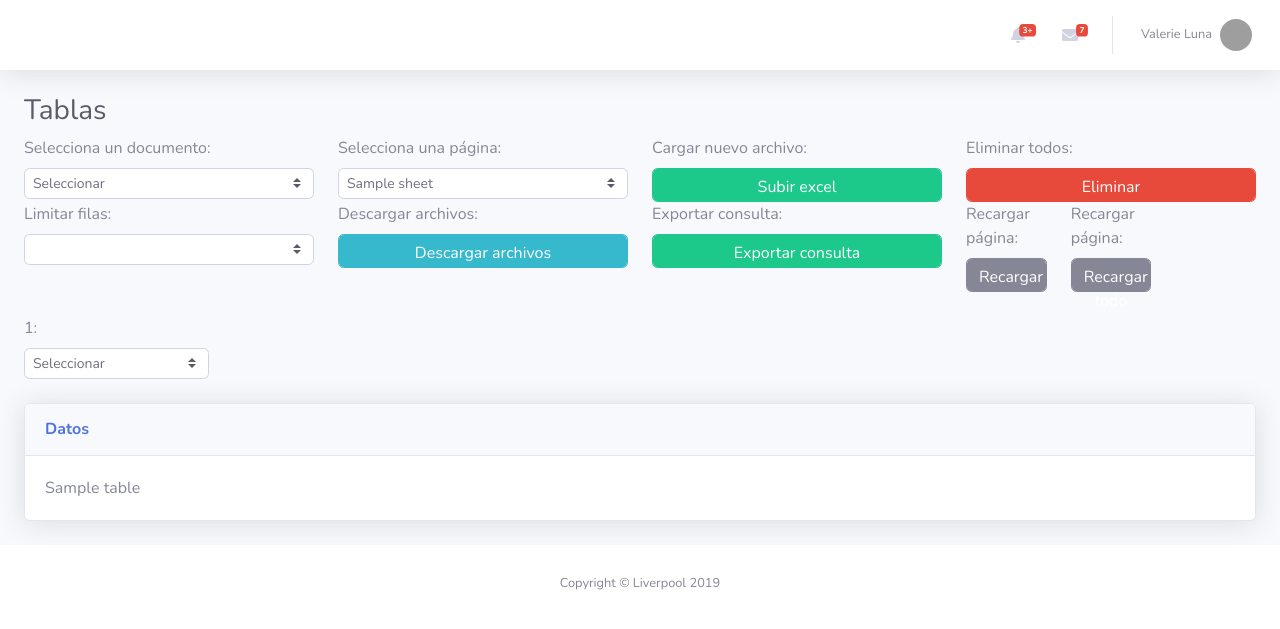
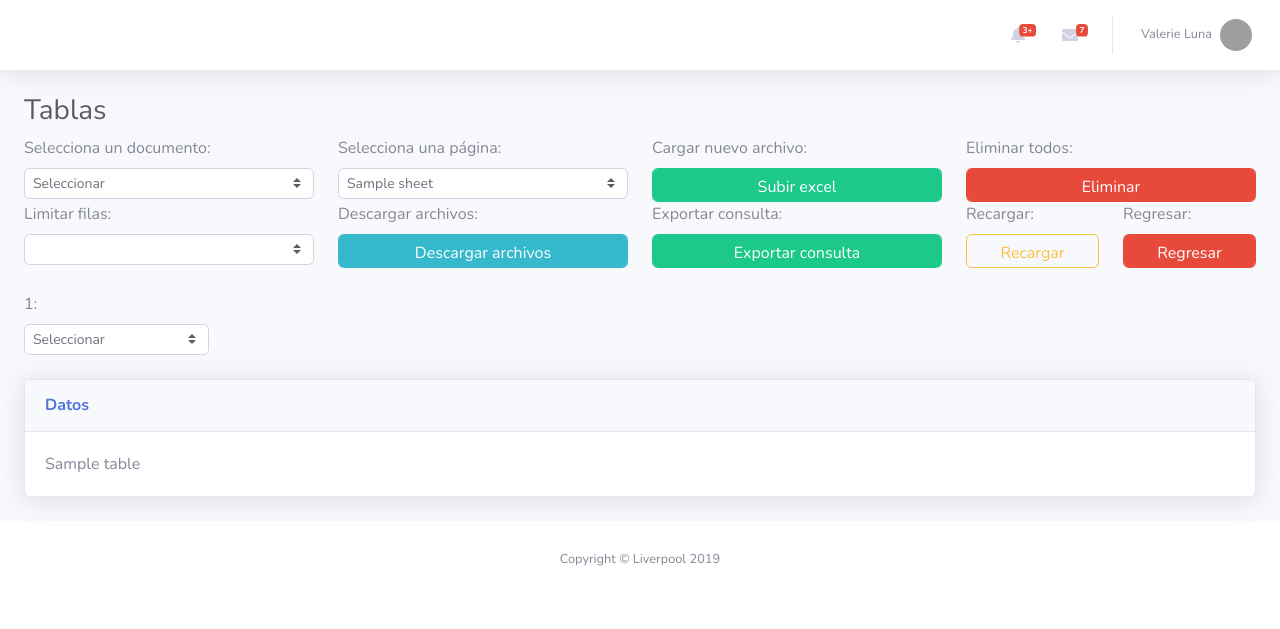
Before and after one commit to Ivan252512/excel_liverpool_google, a Flask app: template templates/tables.html in a window 1280 px wide. Shown: the top 629 px of the page. Run offline with Flask 2, Linux system fonts and the light colour scheme; the template is opened without the code that fills it: most values are stand-ins (such as "Sample title", 1, 10 or a date in 2020); parts of the project's set-up code (start-up, migrations or seed data) failed here and were passed over; some libraries are stand-ins or nearby versions; grey boxes are pictures that could not be loaded.

Commit message:
mejora filtros

```diff
--- a/application.py
+++ b/application.py
@@ -27,7 +27,7 @@ documents_collection = pymongo.collection.Collection(db, 'documents')
 excels = {'seleccionar' : pd.read_excel("Seleccionar.xlsx", None)}
 
 for i in documents_collection.find({}):
-    excels[i['name']] = pd.read_excel("https://liverpoolexcel.s3-us-west-1.amazonaws.com//tmp/"+i['name'], None)
+    excels[i['name']] = pd.read_excel("https://liverpoolexcel.s3-us-west-1.amazonaws.com//tmp/"+i['name'], None, dtype=str)
 
 class Excel:
     def __init__(self, name):
@@ -70,10 +70,7 @@ class Excel:
             if len(filters)<1:
                 return df, 500
             for i in filters.keys():
-                if filters[i].isnumeric() and filters[i][0]!=0:
-                    df =  df.loc[df[i] == int(filters[i])]
-                else:
-                    df =  df.loc[df[i] == filters[i]]
+                df =  df.loc[df[i] == filters[i]]
             return df, 200
         return df, 500
 
@@ -188,6 +185,7 @@ def load_database():
         f.save(os.path.join(UPLOAD_FOLDER, f.filename))
         upload_file(f"/tmp/{f.filename}", AWS_BUCKET_NAME)
         os.remove(f"/tmp/{f.filename}")
+        excels[f.filename] = pd.read_excel("https://liverpoolexcel.s3-us-west-1.amazonaws.com//tmp/"+f.filename, None, dtype=str)
         excel = Excel(f.filename)
         excel.load_to_db()
     return redirect("/tables/Seleccionar.xlsx/Seleccionar")
@@ -198,6 +196,7 @@ def drop_database():
     for i in documents_collection.find({}):
         s3.Object(AWS_BUCKET_NAME, i["name"]).delete()
     documents_collection.drop()
+    excels = {}
     return redirect("/tables/Seleccionar.xlsx/Seleccionar")
 
 if __name__ == "__main__":
--- a/templates/tables.html
+++ b/templates/tables.html
@@ -359,13 +359,17 @@
               <label for="btnExportar">Exportar consulta:</label>
               <input type="button" name="btnExportar" class="btn btn-success custom-button-sm form-control form-control-sm" id="btnExportar" value="Exportar consulta" />
             </div>
-            <div class="col-md-1">
-              <label for="reload">Recargar página:</label>
-              <button id="reload" onclick='location.reload();' class="btn btn-secondary custom-button-sm form-control form-control-sm">Recargar</button>
-            </div>
-            <div class="col-md-1">
-              <label for="hard_reload">Recargar página:</label>
-              <button id="hard_reload" onclick='window.location="/Seleccionar.xlsx/Seleccionar/100";' class="btn btn-secondary custom-button-sm form-control form-control-sm">Recargar todo</button>
+            <div class="col-md-3">
+              <div class="row">
+                <div class="col-md-6">
+                  <label for="reload">Recargar:</label>
+                  <button id="reload" onclick='location.reload();' class="btn btn-outline-warning custom-button-sm form-control form-control-sm">Recargar</button>
+                </div>
+                <div class="col-md-6">
+                  <label for="hard_reload">Regresar:</label>
+                  <button id="hard_reload" onclick='window.location="/Seleccionar.xlsx/Seleccionar/100";' class="btn btn-danger custom-button-sm form-control form-control-sm">Regresar</button>
+                </div>
+              </div>
             </div>
           </div>
 
```
